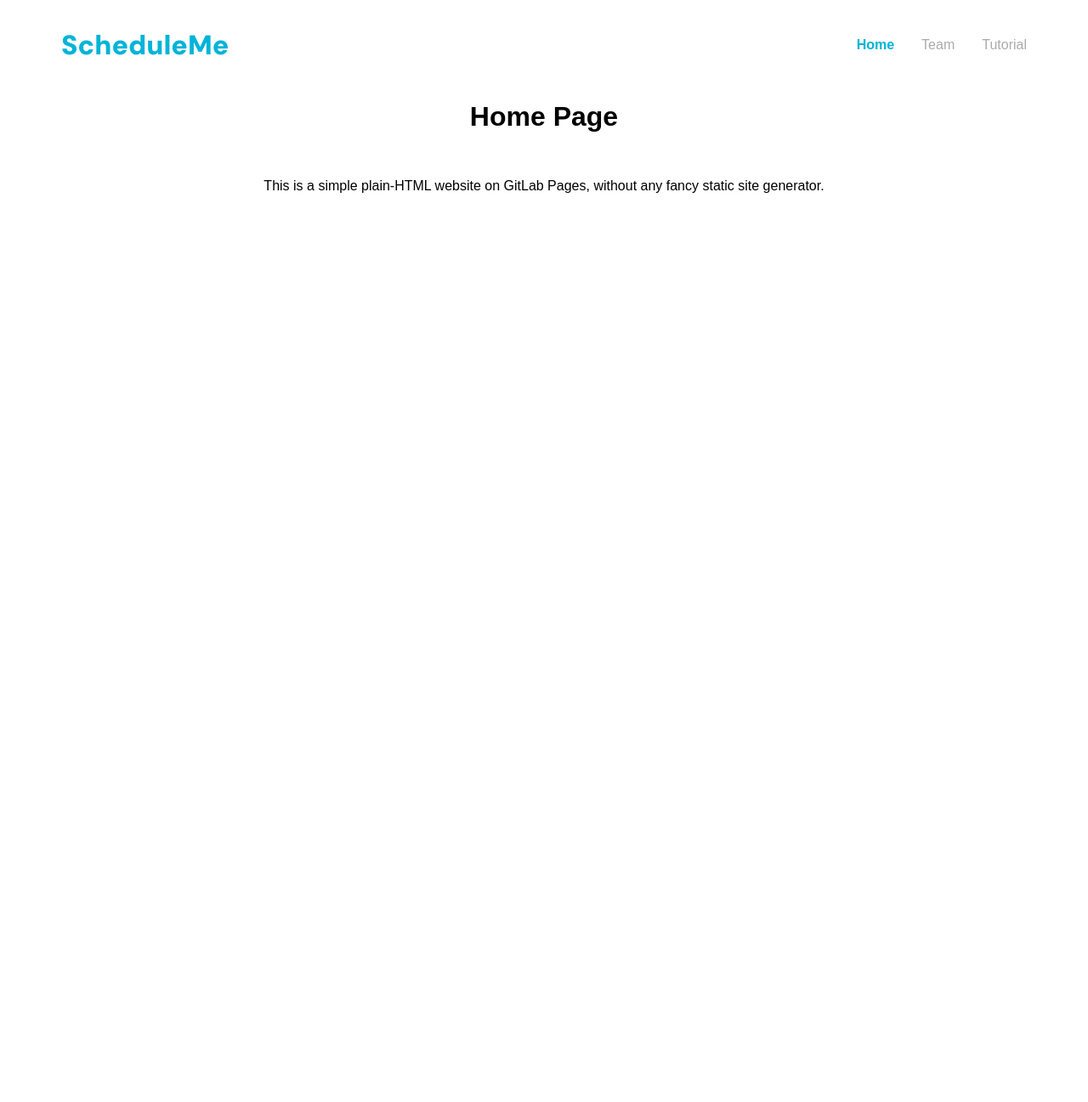
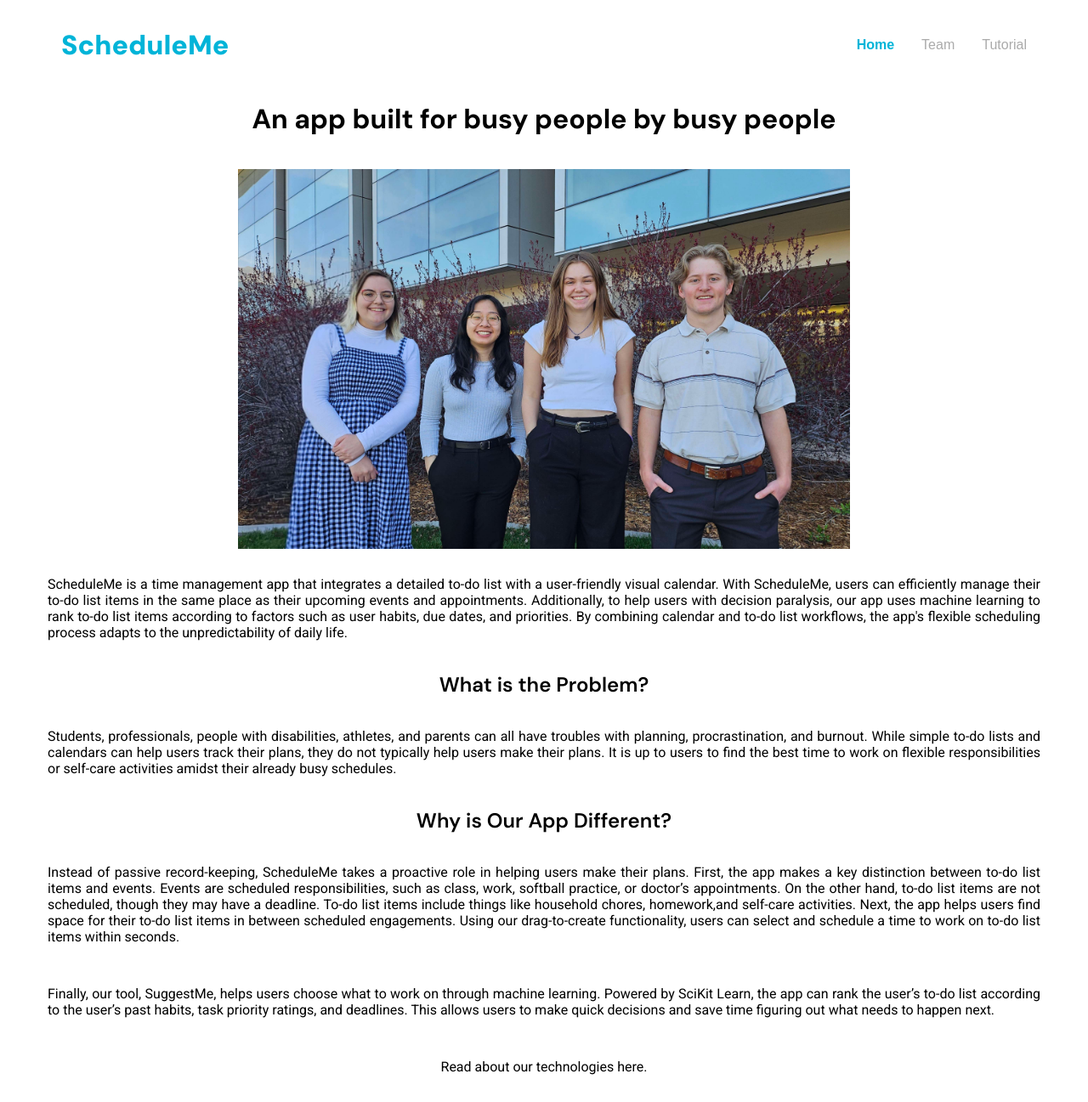
Before and after one commit to rangusun/rangusun.github.io, a plain HTML site: page index.html in a window 1280 px wide. Shown: the whole page at 85% size. Before the commit the page ends 800 px from the top, so only its background shows below. Drawn offline with Linux system fonts and the light colour scheme.

Commit message:
Added basic layout for text to 'Home' page

```diff
--- a/index.html
+++ b/index.html
@@ -5,7 +5,7 @@
     <meta name="viewport" content="width=device-width, initial-scale=1.0">
     <title>ScheduleMe</title>
     <link rel="stylesheet" href="style.css">
-    <link href="https://fonts.googleapis.com/css2?family=DM+Sans:ital,opsz,wght@0,9..40,100..1000;1,9..40,100..1000&display=swap" rel="stylesheet">
+    <link href="https://fonts.googleapis.com/css2?family=DM+Sans:ital,opsz,wght@0,9..40,100..1000;1,9..40,100..1000&family=Roboto:ital,wght@0,100..900;1,100..900&display=swap" rel="stylesheet">
   </head>
   <body>
     <nav class="navbar">
@@ -18,11 +18,44 @@
     </nav>
 
     <div class="container">
-      <h1>Home Page</h1>
-
+      <h1>An app built for busy people by busy people</h1>
+      <img
+        class="fit-picture"
+        src="assets/ScheduleMeTeamPhoto.jpg"
+        alt="A photo of the team that developed ScheduleMe. From left to right, the team members are Anna Madsen, Rachel Nguyen, Rylie Gagne, and Toby Armstrong."
+      />
       <p>
-        This is a simple plain-HTML website on GitLab Pages, without any fancy static site generator.
+        ScheduleMe is a time management app that integrates a detailed to-do list with a user-friendly visual calendar.
+        With ScheduleMe, users can efficiently manage their to-do list items in the same place as their upcoming events and appointments.
+        Additionally, to help users with decision paralysis, our app uses machine learning to rank to-do list items according to factors such as user habits, due dates, and priorities.
+        By combining calendar and to-do list workflows, the app's flexible scheduling process adapts to the unpredictability of daily life.
       </p>
+      <h2>
+        What is the Problem?
+      </h2>
+      <p>
+        Students, professionals, people with disabilities, athletes, and parents can all have troubles with planning, procrastination, and burnout.
+        While simple to-do lists and calendars can help users track their plans, they do not typically help users make their plans.
+        It is up to users to find the best time to work on flexible responsibilities or self-care activities amidst their already busy schedules.
+      </p>
+      <h2>
+        Why is Our App Different?
+      </h2>
+      <p>
+        Instead of passive record-keeping, ScheduleMe takes a proactive role in helping users make their plans.
+        First, the app makes a key distinction between to-do list items and events.
+        Events are scheduled responsibilities, such as class, work, softball practice, or doctor’s appointments.
+        On the other hand, to-do list items are not scheduled, though they may have a deadline.
+        To-do list items include things like household chores, homework,and self-care activities.
+        Next, the app helps users find space for their to-do list items in between scheduled engagements.
+        Using our drag-to-create functionality, users can select and schedule a time to work on to-do list items within seconds.
+      </p>
+      <p>
+        Finally, our tool, SuggestMe, helps users choose what to work on through machine learning.
+        Powered by SciKit Learn, the app can rank the user’s to-do list according to the user’s past habits, task priority ratings, and deadlines.
+        This allows users to make quick decisions and save time figuring out what needs to happen next.
+      </p>
+      <p>Read about our technologies here.</p>
     </div>
   </body>
 </html>
--- a/style.css
+++ b/style.css
@@ -42,11 +42,38 @@ body {
     font-weight: 900;
   }
 
-  h1, p {
+  .fit-picture {
+    display: block;
+    margin-left: auto;
+    margin-right: auto;
+    max-width: 60%;
+    height: auto;
+  }
+
+  h1 {
     display: flex;
     justify-content: center;
     text-align: center;
     padding: 1rem;
+    font-family: "DM Sans", sans-serif;
+    font-weight: 700;
+  }
+
+  h2 {
+    display: flex;
+    justify-content: center;
+    text-align: center;
+    font-family: "DM Sans", sans-serif;
+    font-weight: 600;
+  }
+
+  p {
+    display: flex;
+    justify-content: center;
+    text-align:justify;
+    padding: 1rem;
+    font-family: "Roboto", sans-serif;
+    font-weight: 400;
   }
 
   @media (max-width: 768px) {
```
Also changed, not shown: assets/ScheduleMeTeamPhoto.jpg (added).
